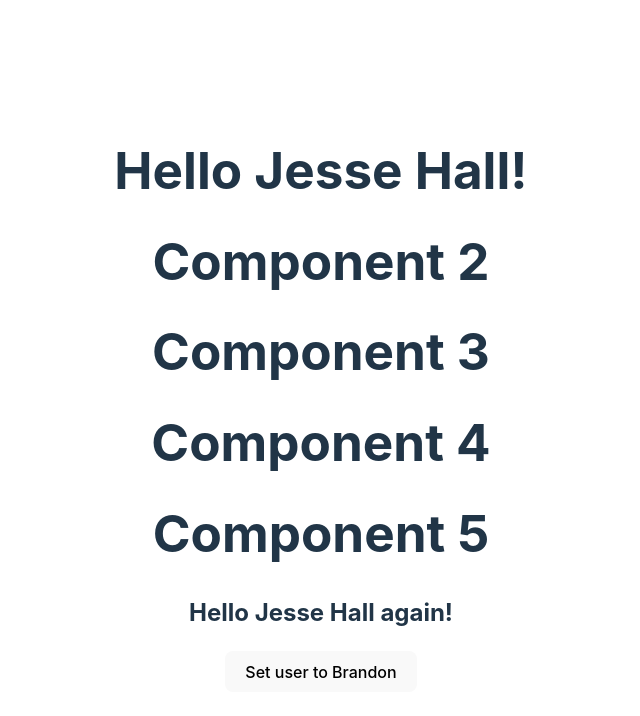
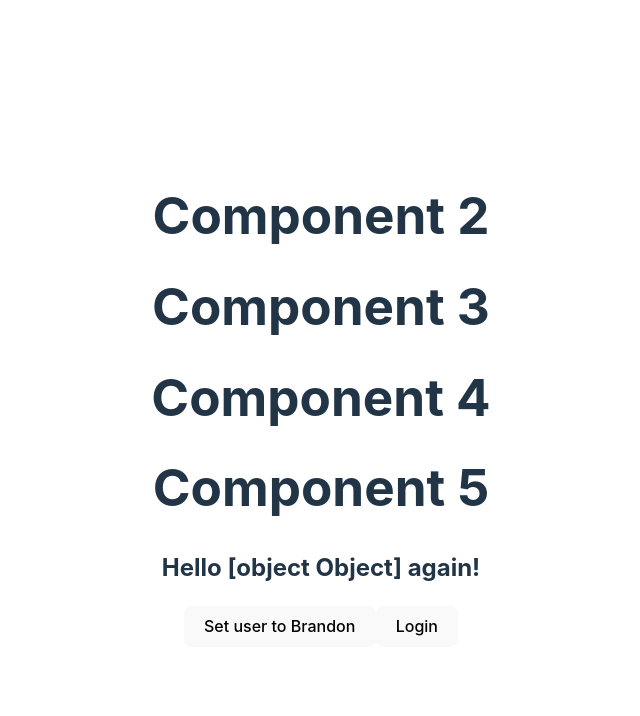
Before and after one commit to Flashrob/su_rocket, a React (Vite) app in the folder lessons/1.3_react/react-example/: page / in a window 1280 px wide. Shown: the top 716 px of the page, without its empty margins (319-959 px from the left). Built offline with nearby package versions, Linux system fonts and the light colour scheme.

Commit message:
Changes to mock api request and save user context

```diff
--- a/lessons/1.3_react/react-example/src/App.jsx
+++ b/lessons/1.3_react/react-example/src/App.jsx
@@ -1,4 +1,5 @@
 import { useState } from "react";
+import { useEffect } from "react";
 import { useContext } from "react";
 import { createContext } from "react";
 import "./App.css";
@@ -6,14 +7,7 @@ import "./App.css";
 const UserContext = createContext();
 
 function Component1() {
-  const [user, setUser] = useState("Jesse Hall");
-
-  return (
-    <UserContext.Provider value={{ user: user, setUser: setUser }}>
-      <h1>{`Hello ${user}!`}</h1>
-      <Component2 />
-    </UserContext.Provider>
-  );
+  return <Component2 />;
 }
 
 function Component2() {
@@ -35,6 +29,8 @@ function Component3() {
 }
 
 function Component4() {
+  const userContext = useContext(UserContext);
+  console.log(userContext.user);
   return (
     <>
       <h1>Component 4</h1>
@@ -45,7 +41,6 @@ function Component4() {
 
 function Component5() {
   const userContext = useContext(UserContext);
-  console.log(userContext);
 
   return (
     <>
@@ -58,12 +53,50 @@ function Component5() {
   );
 }
 
+const exampleUser = {
+  email: "rob@rob.com",
+  password: "12345",
+  id: 1,
+  name: "Rob",
+};
+
 function App() {
+  const [user, setUser] = useState({});
+
   return (
-    <>
+    <UserContext.Provider value={{ user: user, setUser: setUser }}>
       <Component1 />
-    </>
+      <LoginPage />
+    </UserContext.Provider>
   );
 }
 
+const LoginPage = () => {
+  const userContext = useContext(UserContext);
+  // userContext.user
+  // userContext.setUser
+  console.log(userContext);
+  const login = async () => {
+    try {
+      const user = exampleUser;
+      // await axios.post("localhost:3000/login", {
+      //   email,
+      //   password,
+      // });
+      userContext.setUser(user);
+    } catch (error) {
+      console.log(error);
+    }
+  };
+  return (
+    <button
+      onClick={() => {
+        login();
+      }}
+    >
+      Login
+    </button>
+  );
+};
+
 export default App;
```
